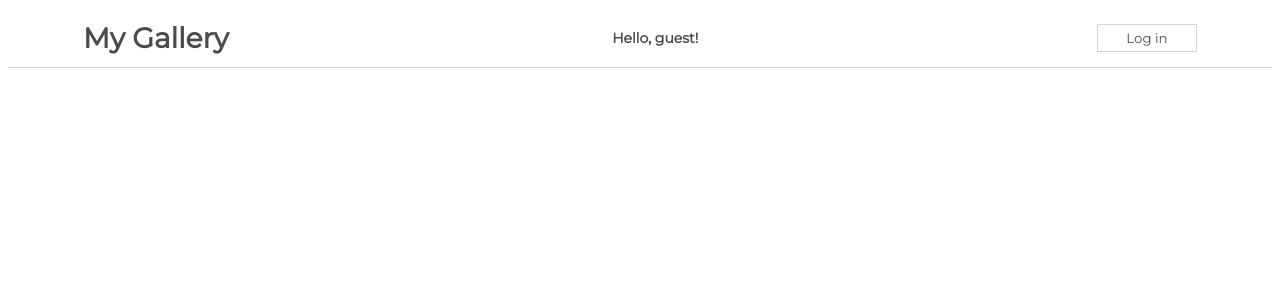
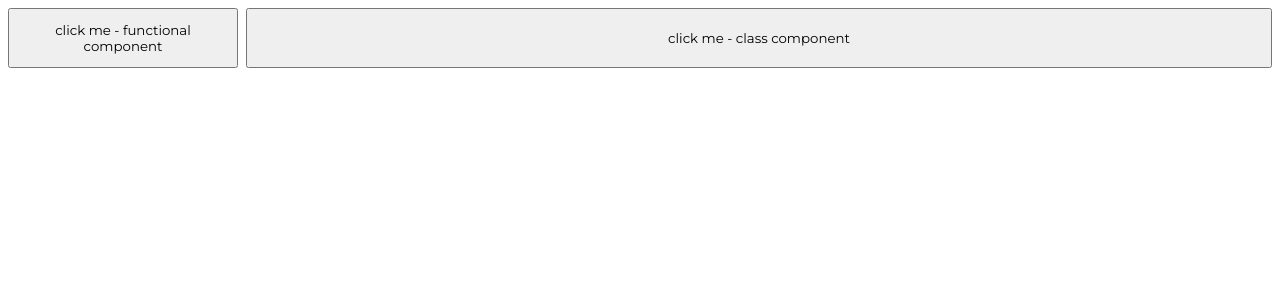
Before and after one commit to EMarnus/React-Functional-Components, a React (Create React App) app in the folder my-app/: page / in a window 1280 px wide. Shown: the top 300 px of the page. Built offline with nearby package versions, Linux system fonts and the light colour scheme.

Commit message:
Events Handling

```diff
--- a/my-app/src/App.js
+++ b/my-app/src/App.js
@@ -1,14 +1,18 @@
 import css from './App.module.css';
 // import Sidebar from './components/Sidebar';
 // import StatefulGreeting from './components/StatefulGreeting';
-import NavBarSimple from './components/NavBarSimple';
+// import NavBarSimple from './components/NavBarSimple';
+import EventsFunctional from './components/EventsFunctional';
+import EventsClass from './components/EventsClass';
 
 function App() {
   return (
     <div className={css.App}>
       {/* <Sidebar /> */}
-      <NavBarSimple />
+      {/* <NavBarSimple /> */}
       {/* <StatefulGreeting greeting="I'm a stateful Class component!"/> */}
+      {<EventsFunctional />}
+      {<EventsClass />}
     </div>
   );
 }
--- /dev/null
+++ b/my-app/src/components/EventsClass.js
@@ -0,0 +1,15 @@
+import React, { Component } from 'react'
+
+export class EventsClass extends Component {
+    clickHandler(){
+        console.log("clicked class button")
+    }
+
+    render() {
+    return (
+        <button onClick={this.clickHandler}>click me - class component</button>
+    )
+  }
+}
+
+export default EventsClass
--- /dev/null
+++ b/my-app/src/components/EventsFunctional.js
@@ -0,0 +1,14 @@
+import React from 'react'
+
+
+
+function EventsFunctional() {
+    function clickHandler(){
+        console.log("clicked Functional button")
+    }
+    return (
+    <button onClick={clickHandler}>click me - functional component</button>
+    )
+}
+
+export default EventsFunctional
```
